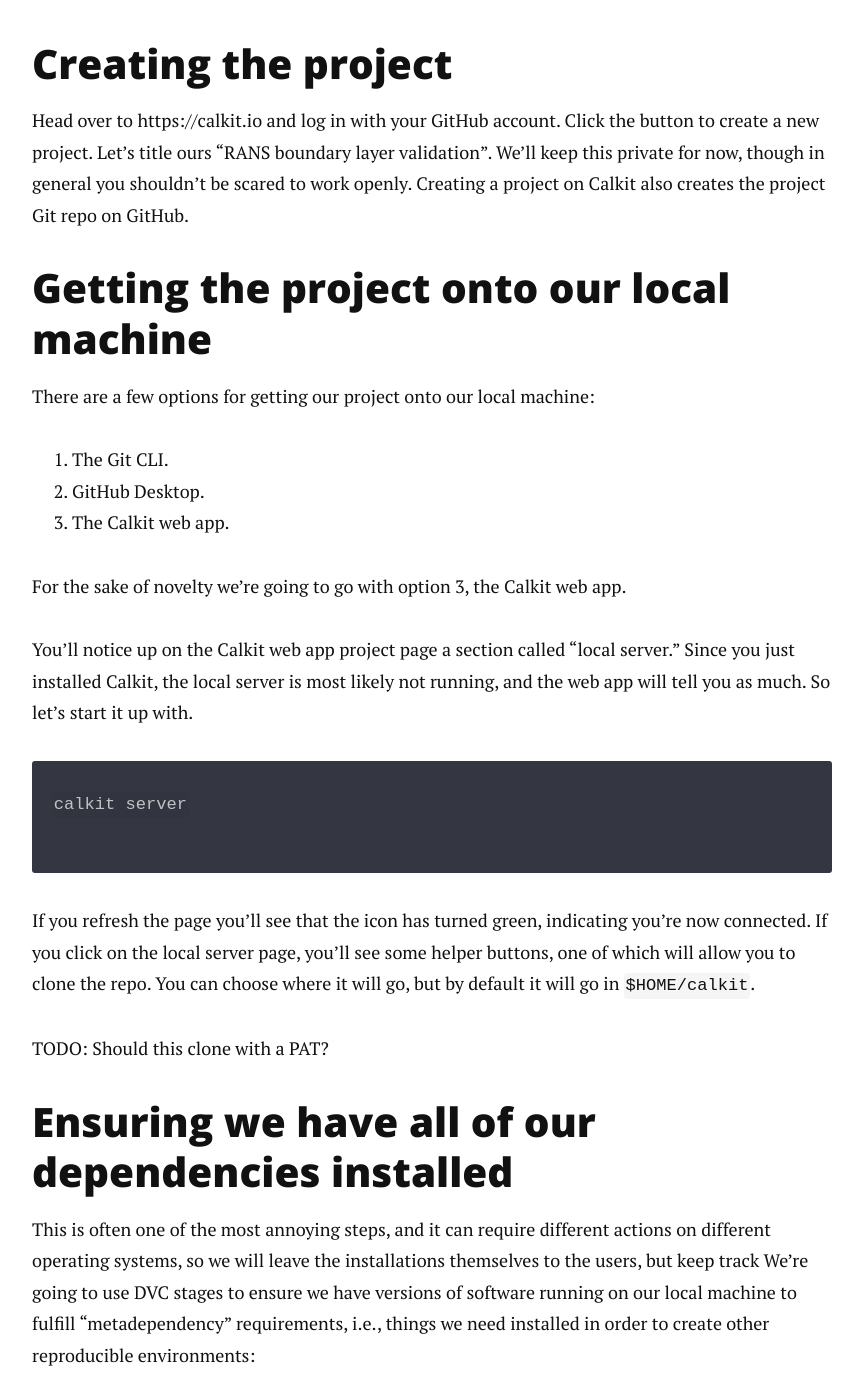
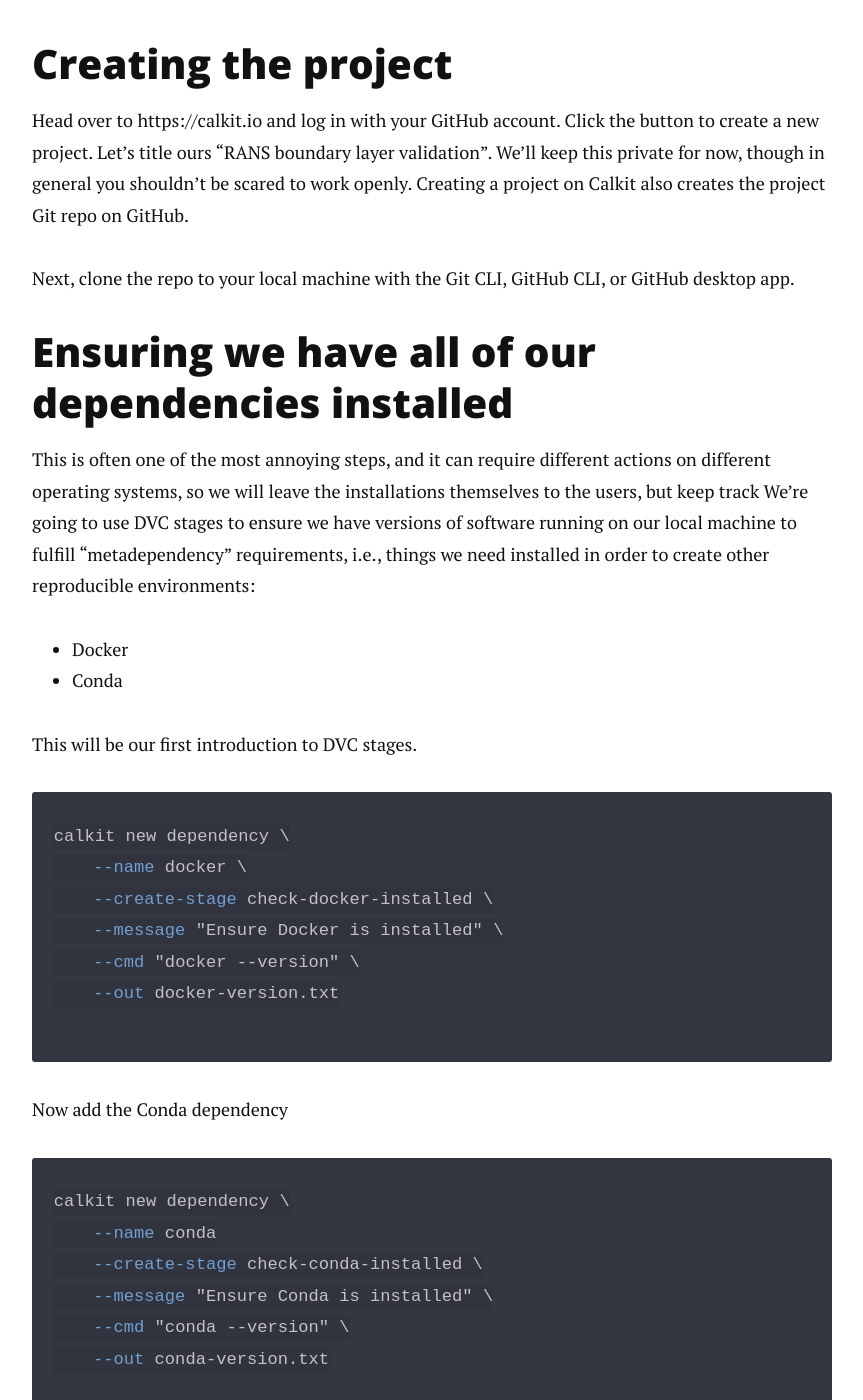
Before and after one commit to petebachant/petebachant.github.io, a Jekyll site: the page built from _posts/2024-10-15-reproducible-openfoam.markdown, in a window 1280 px wide and 1400 px high, scrolled down 2041 px. Shown: the whole window, without its empty margins (208-1071 px from the left). Built offline with Jekyll 4.4.1, drawn with Linux system fonts in a browser that asks for light colours; nearby versions of some CDN libraries; comment, search, counter and statistics services are not loaded.

Commit message:
Remove details regarding how to get repo cloned locally

````diff
--- a/_posts/2024-10-15-reproducible-openfoam.markdown
+++ b/_posts/2024-10-15-reproducible-openfoam.markdown
@@ -83,37 +83,8 @@
 though in general you shouldn't be scared to work openly.
 Creating a project on Calkit also creates the project Git repo on GitHub.
 
-## Getting the project onto our local machine
-
-There are a few options for getting our project onto our local machine:
-
-1. The Git CLI.
-2. GitHub Desktop.
-3. The Calkit web app.
-
-For the sake of novelty we're going to go with option 3,
-the Calkit web app.
-
-You'll notice up on the Calkit web app project page a section called
-"local server."
-Since you just installed Calkit,
-the local server is most likely not running,
-and the web app will tell you as much.
-So let's start it up with.
-
-```sh
-calkit server
-```
-
-If you refresh the page you'll see that the icon has turned green,
-indicating you're now connected.
-If you click on the local server page,
-you'll see some helper buttons,
-one of which will allow you to clone the repo.
-You can choose where it will go,
-but by default it will go in `$HOME/calkit`.
-
-TODO: Should this clone with a PAT?
+Next, clone the repo to your local machine with the Git CLI, GitHub CLI,
+or GitHub desktop app.
 
 ## Ensuring we have all of our dependencies installed
 
````
